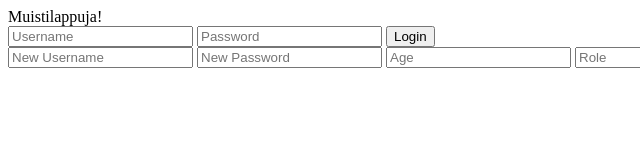
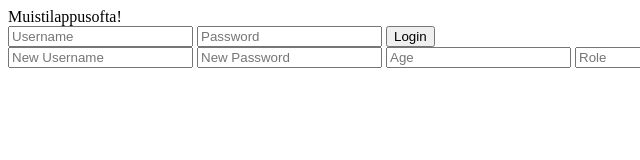
Before and after one commit to japsuu/nodejs-rest-api, a website: page public/index.html in a window 1280 px wide. Shown: the full height of the page, 0-640 px from the left. Drawn offline with Linux system fonts and the light colour scheme; no server answers.

Commit message:
Change the index title

```diff
--- a/public/index.html
+++ b/public/index.html
@@ -7,6 +7,6 @@
     <title>Document</title>
 </head>
 <body>
-    Muistilappuja!
+    Muistilappusofta!
 </body>
 </html>
```
